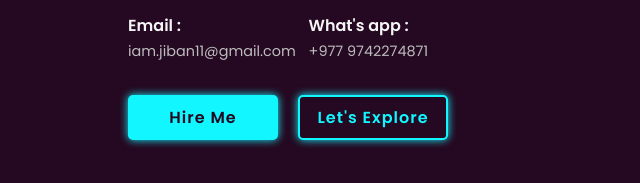
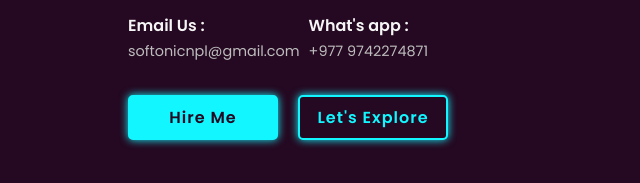
Before and after one commit to jibanwebsite/jiban.com.np, a plain HTML site: page index.html in a window 1280 px wide. Shown: the part 367-550 px from the top of the page, 0-640 px from the left. Drawn offline with nearby package versions, Linux system fonts and the light colour scheme; a web font is replaced by a local one.

Commit message:
email changes

```diff
--- a/index.html
+++ b/index.html
@@ -48,8 +48,8 @@
 
                 <div class="info-box">
                     <div class="email-info">
-                        <h5>Email :</h5>
-                        <span>iam.jiban11@gmail.com</span>
+                        <h5>Email Us :</h5>
+                        <span>softonicnpl@gmail.com</span>
                     </div>
                     <div class="whatsapp-info">
                         <h5>What's app :</h5>
@@ -567,7 +567,7 @@
                 <div class="c-box">
                     <div class="con-ic"><i class='bx bxl-gmail' ></i></div>
                    <div class="text">
-                      <h3>Email</h3>
+                      <h3>Email Me</h3>
                       <a   href="mailto:iam.jiban11@gmail.com"  style="color: #bdbdbd; border-bottom: 2px solid var(--hover-color); font-size:12.5px;" >iam.jiban11@gmail.com</a>
                     </div>
                 </div>
```
